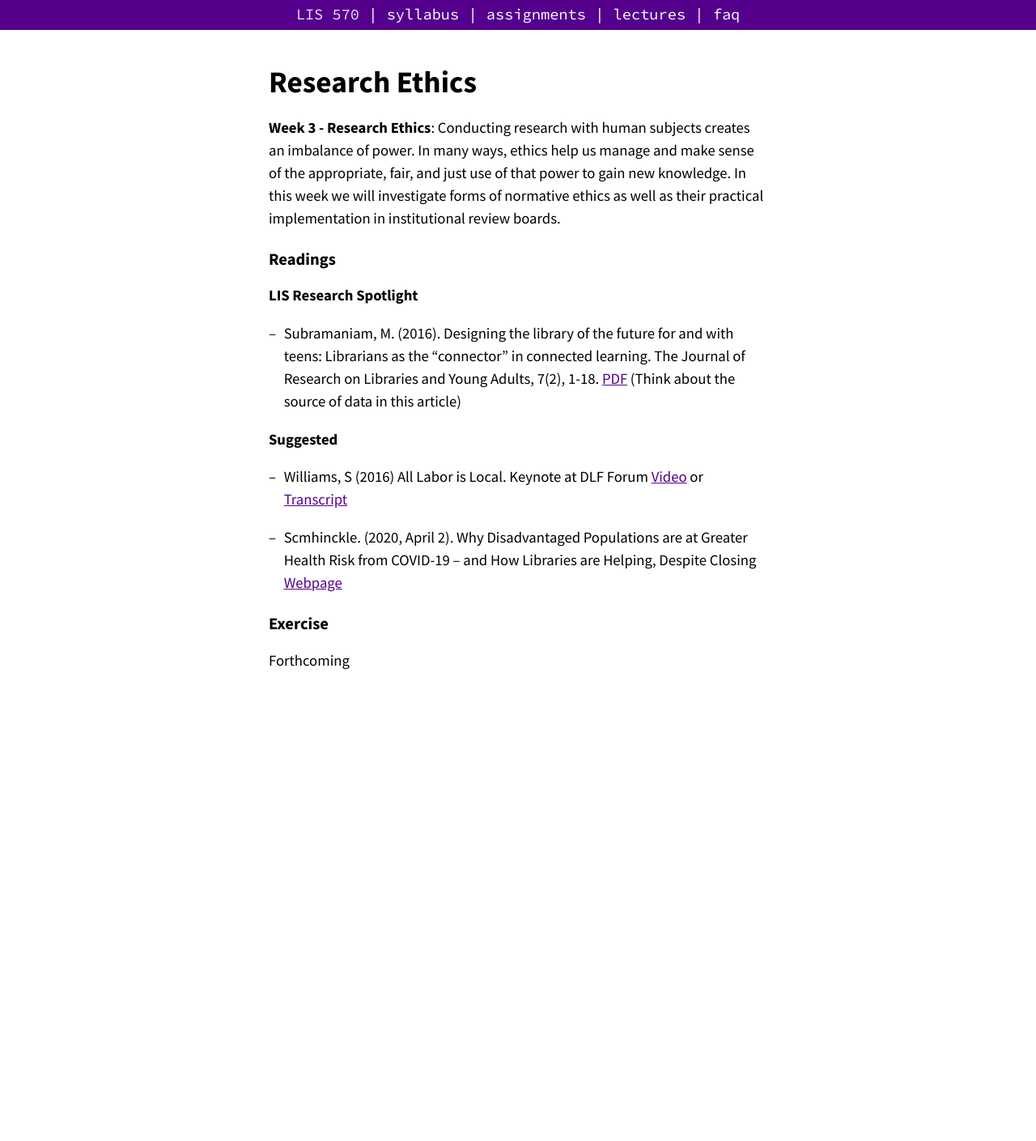
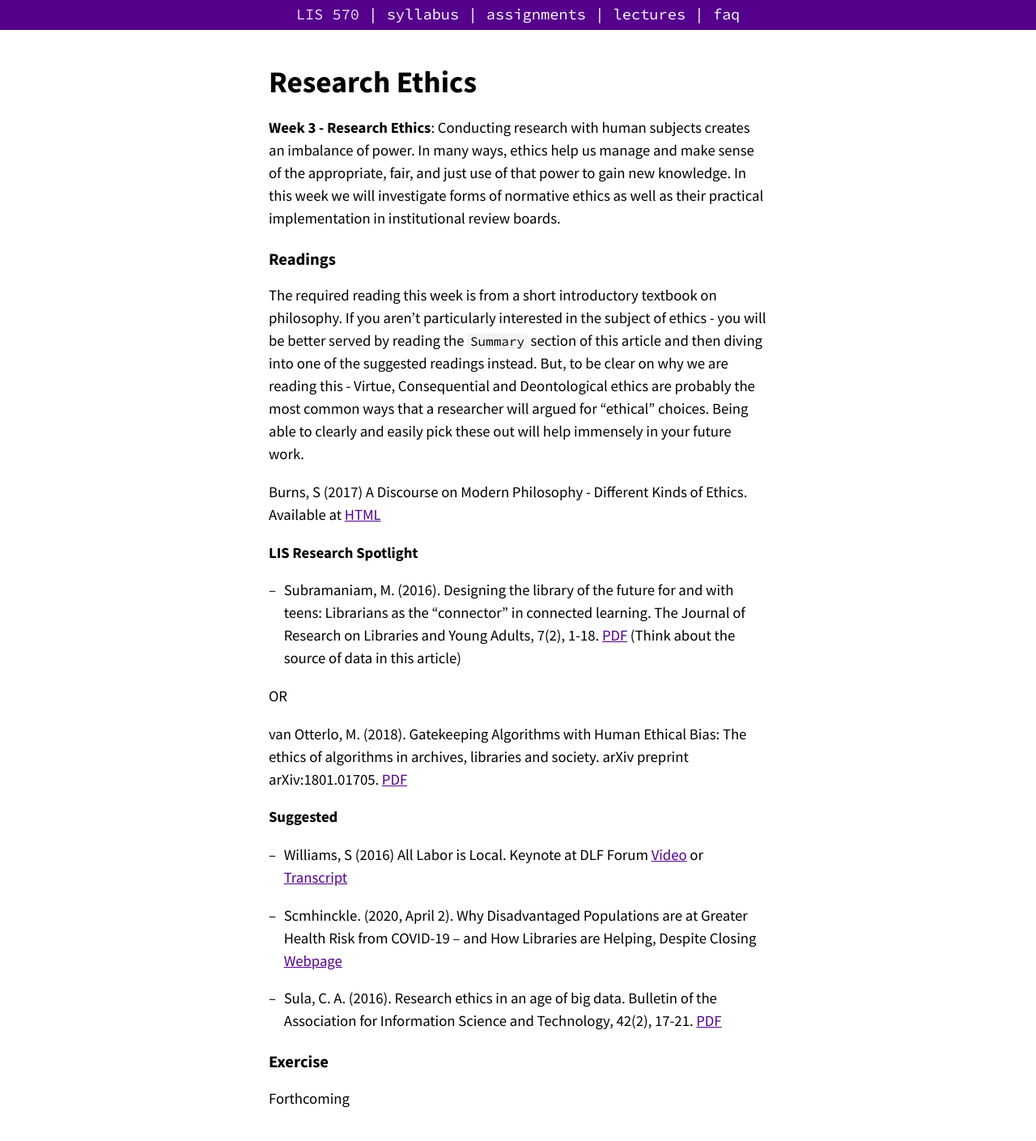
Before and after one commit to nniiicc/LIS-570-Au2020, a Jekyll site: the page built from _2020/res-ethics.md, in a window 1280 px wide. Shown: the whole page at 81% size. Built offline with Jekyll 4.4.1, drawn with Linux system fonts in a browser that asks for light colours; before the commit the page ends 900 px from its top, so only the background shows below that.

Commit message:
push updates to readings

```diff
--- a/_2020/res-ethics.md
+++ b/_2020/res-ethics.md
@@ -12,16 +12,24 @@ video:
 
 
 ## Readings
+The required reading this week is from a short introductory textbook on philosophy. If you aren't particularly interested in the subject of ethics - you will be better served by reading the `Summary` section of this article and then diving into one of the suggested readings instead. But, to be clear on why we are reading this - Virtue, Consequential and Deontological ethics are probably the most common ways that a researcher will argued for "ethical" choices. Being able to clearly and easily pick these out will help immensely in your future work.
 
+Burns, S (2017) A Discourse on Modern Philosophy - Different Kinds of Ethics. Available at [HTML](http://www3.sympatico.ca/saburns/pg0405.htm)
 
 **LIS Research Spotlight**
 
 - Subramaniam, M. (2016). Designing the library of the future for and with teens: Librarians as the “connector” in connected learning. The Journal of Research on Libraries and Young Adults, 7(2), 1-18. [PDF](http://www.terpconnect.umd.edu/~mmsubram/YALSALectureAbstract.pdf) (Think about the source of data in this article)
+
+OR
+
+van Otterlo, M. (2018). Gatekeeping Algorithms with Human Ethical Bias: The ethics of algorithms in archives, libraries and society. arXiv preprint arXiv:1801.01705. [PDF](https://arxiv.org/ftp/arxiv/papers/1801/1801.01705.pdf)
 
 **Suggested**
 - Williams, S (2016) All Labor is Local. Keynote at DLF Forum [Video](https://youtu.be/pjo7D9vm9M8?t=1610) or [Transcript](https://medium.com/@Wribrarian/all-labor-is-local-344963e33051)
 
 - Scmhinckle. (2020, April 2). Why Disadvantaged Populations are at Greater Health Risk from COVID-19 – and How Libraries are Helping, Despite Closing [Webpage](https://ischool.umd.edu/news/why-disadvantaged-populations-are-greater-health-risk-covid-19-%E2%80%93-and-how-libraries-are-helping)
 
+- Sula, C. A. (2016). Research ethics in an age of big data. Bulletin of the Association for Information Science and Technology, 42(2), 17-21. [PDF](https://asistdl.onlinelibrary.wiley.com/doi/pdf/10.1002/bul2.2016.1720420207)
+
 ## Exercise
 Forthcoming
```
Also changed, not shown: _2020/res-design.md (+1 -1 lines), 2 other files.
